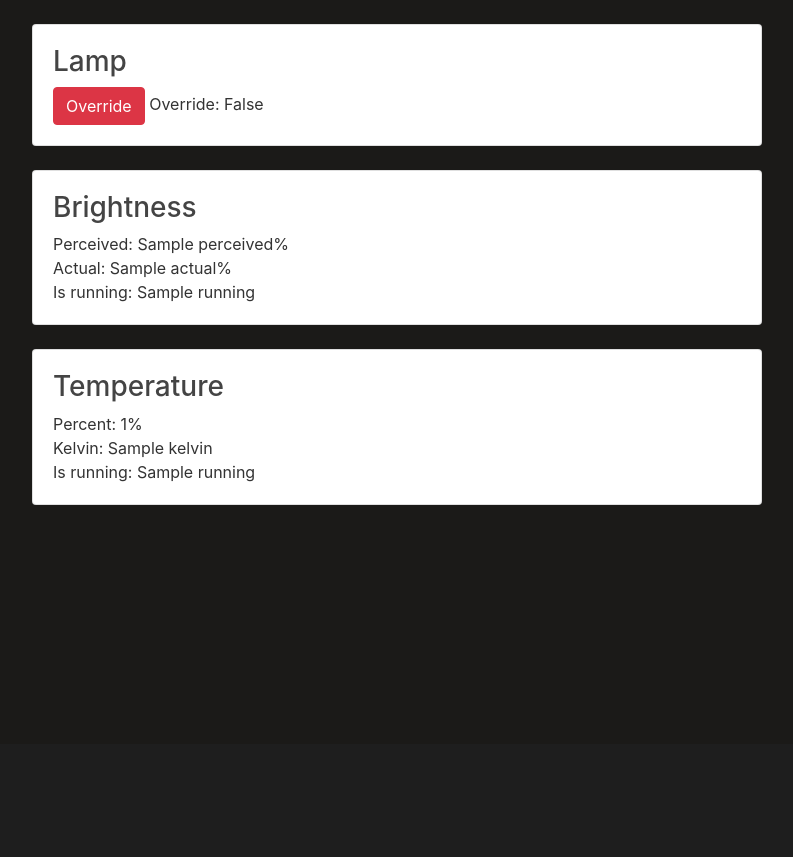
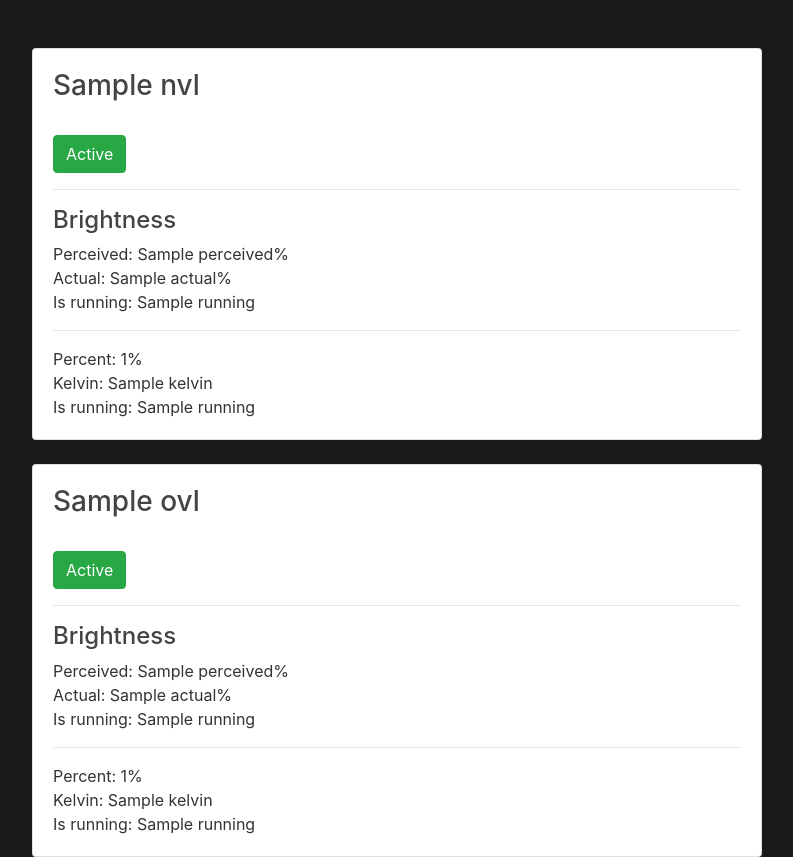
Before and after one commit to huy-hng/kasa_controller, a Flask app: template src/templates/home.html in a window 1280 px wide. Shown: the part 56-913 px from the top of the page, without its empty margins (53-846 px from the left). Before the commit the page ends 561 px from the top, so only its background shows below. Run offline with Flask 2, Linux system fonts and the light colour scheme; the template is opened without the code that fills it: most values are stand-ins (such as "Sample title", 1, 10 or a date in 2020); parts of the project's set-up code (start-up, migrations or seed data) failed here and were passed over; some libraries are stand-ins or nearby versions.

Commit message:
display nvl and ovl

```diff
--- a/src/templates/home.html
+++ b/src/templates/home.html
@@ -17,11 +17,32 @@
 </div>
 
 <br> -->
+
+<br>
 <div class="card">
 	<div class="card-body">
-		<h3>Lamp</h3>
-		<button id="override" type="button" class="btn btn-danger" onclick="clicked()">Override</button>
-		Override: {{ not vlc.nvl.lamp_access }}
+		<h3>{{vlc.nvl.name}}</h3>
+
+		<br>
+		<button id="active{{vlc.nvl.id}}" type="button" class="btn btn-success"
+			onclick="set_active('{{vlc.nvl.id}}')">Active</button>
+		<hr>
+
+		<h4>Brightness</h4>
+		Perceived: {{ vlc.nvl.brightness.perceived }}%
+		<br>
+		Actual: {{ vlc.nvl.brightness.actual }}%
+		<br>
+		Is running: {{ vlc.nvl.brightness.running}}
+
+		<hr>
+
+		Percent: {{ vlc.nvl.color_temp.percent }}%
+		<br>
+		Kelvin: {{ vlc.nvl.color_temp.kelvin }}
+		<br>
+		Is running: {{ vlc.nvl.color_temp.running}}
+
 	</div>
 </div>
 
@@ -29,54 +50,64 @@
 
 <div class="card">
 	<div class="card-body">
-		<h3>Brightness</h3>
-		Perceived: {{ vlc.active_vlamp.brightness.perceived }}%
+		<h3>{{vlc.ovl.name}}</h3>
+
 		<br>
-		Actual: {{ vlc.active_vlamp.brightness.actual }}%
+		<button id="active{{vlc.ovl.id}}" type="button" class="btn btn-success"
+			onclick="set_active('{{vlc.ovl.id}}')">Active</button>
+		<hr>
+
+		<h4>Brightness</h4>
+		Perceived: {{ vlc.ovl.brightness.perceived }}%
 		<br>
-		Is running: {{ vlc.active_vlamp.brightness.running}}
-	</div>
-</div>
+		Actual: {{ vlc.ovl.brightness.actual }}%
+		<br>
+		Is running: {{ vlc.ovl.brightness.running}}
 
-<br>
+		<hr>
 
-<div class="card">
-	<div class="card-body">
-		<h3>Temperature</h3>
-		Percent: {{ vlc.active_vlamp.color_temp.percent }}%
+		Percent: {{ vlc.ovl.color_temp.percent }}%
 		<br>
-		Kelvin: {{ vlc.active_vlamp.color_temp.kelvin }}
+		Kelvin: {{ vlc.ovl.color_temp.kelvin }}
 		<br>
-		Is running: {{ vlc.active_vlamp.color_temp.running}}
+		Is running: {{ vlc.ovl.color_temp.running}}
+
 	</div>
 </div>
 
 <script>
-	setButton()
+	let button0 = document.getElementById('active0')
+	let button1 = document.getElementById('active1')
 
-	function clicked() {
-		let lamp_access = setButton()
-		let requestMethod = lamp_access ? 'GET' : 'DELETE';
-		console.log(requestMethod);
+	let lamp_access0 = eval('{{ vlc.nvl.lamp_access }}'.toLocaleLowerCase())
+	let lamp_access1 = eval('{{ vlc.ovl.lamp_access }}'.toLocaleLowerCase())
 
-		fetch('http://localhost:5000/lamp', {
-			method: requestMethod
-		})
+	if (lamp_access0) {
+		button0.innerHTML = 'Active'
+		button0.classList.remove('btn-secondary')
+		button0.classList.add('btn-success')
+	} else {
+		button0.innerHTML = 'Inactive'
+		button0.classList.remove('btn-success')
+		button0.classList.add('btn-secondary')
+
+	}
+	if (lamp_access1) {
+		button1.innerHTML = 'Active'
+		button1.classList.remove('btn-secondary')
+		button1.classList.add('btn-success')
+	} else {
+		button1.innerHTML = 'Inactive'
+		button1.classList.remove('btn-success')
+		button1.classList.add('btn-secondary')
 	}
 
-	function setButton() {
-		let button = document.getElementById('override')
-		let lamp_access = eval('{{ vlc.nvl.lamp_access }}'.toLocaleLowerCase())
-		console.log(lamp_access);
-		if (lamp_access) {
-			button.classList.remove('btn-danger')
-			button.classList.add('btn-secondary')
-		} else {
-			button.classList.remove('btn-secondary')
-			button.classList.add('btn-danger')
-		}
-		return lamp_access;
+
+	function set_active(id) {
+		fetch(`http://localhost:5000/lamp/${id}`);
+		setTimeout(() => location.reload(), 1000)
 	}
+
 </script>
 
 {% endblock content %}
```
